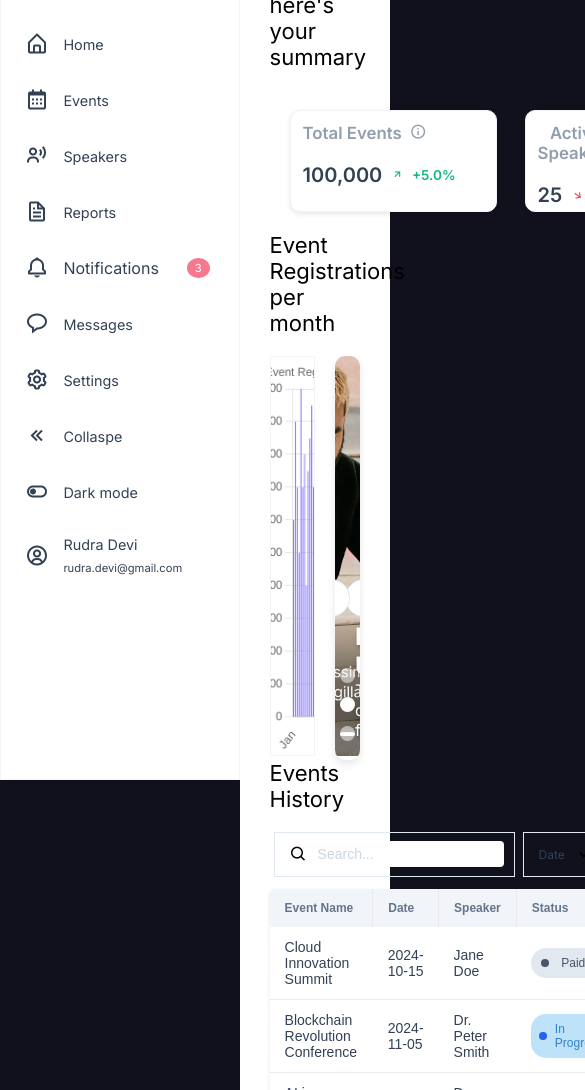
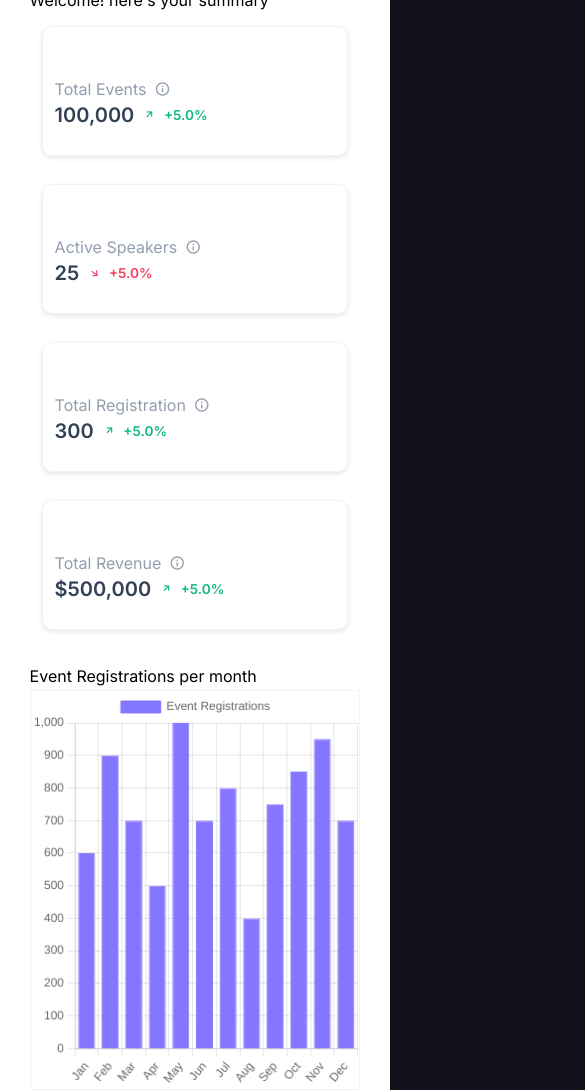
Before and after one commit to Emmanuel-222/Event-management-dashboard, a plain HTML site: page index.html in a window 390 px wide. Shown: the part 64-1154 px from the top of the page, 585 px wide, since content can reach past the window. Drawn offline with nearby package versions, Linux system fonts and the light colour scheme.

Commit message:
This push is for responsiveness

```diff
--- a/app.js
+++ b/app.js
@@ -262,3 +262,10 @@ window.addEventListener('click', (e) => {
     modal.style.display = "none";
   }
 });
+
+// Collaspe
+const CollaspeSidebar = document.getElementById("collaspe");
+
+CollaspeSidebar.addEventListener("click", () => {
+  document.querySelector(".sidebar").classList.toggle("collaspe")
+})
--- a/index.html
+++ b/index.html
@@ -12,7 +12,9 @@
   </head>
   <body>
     <aside class="sidebar">
-      <nav>
+      <!-- Hambuger -->
+      <i class='bx bx-menu hambuger'></i>
+      <nav class="nav-bar">
         <header class="logo">
           <h1>Full Logo</h1>
         </header>
@@ -20,61 +22,61 @@
           <li>
             <a href="#">
               <i class="bx bx-home-alt icon"></i>
-              <span class="text">Home</span>
+              <span class="text label">Home</span>
             </a>
           </li>
           <li>
             <a href="#" class="event" data-event="Event Name">
               <i class="bx bx-calendar icon"></i>
-              <span class="text">Events</span>
+              <span class="text label">Events</span>
             </a>
           </li>
           <li>
             <a href="#">
               <i class="bx bx-user-voice icon"></i>
-              <span class="text">Speakers</span>
+              <span class="text label">Speakers</span>
             </a>
           </li>
           <li>
             <a href="#">
               <i class="bx bx-file icon"></i>
-              <span class="text">Reports</span>
+              <span class="text label">Reports</span>
             </a>
           </li>
           <li>
             <a href="#">
               <i class="bx bx-bell icon"></i>
-              <span class="notification">Notifications <span>3</span></span>
+              <span class="notification label">Notifications <span>3</span></span>
             </a>
           </li>
           <li>
             <a href="#">
               <i class="bx bx-message-rounded icon"></i>
-              <span class="text">Messages</span>
+              <span class="text label">Messages</span>
             </a>
           </li>
           <li>
             <a href="#">
               <i class="bx bx-cog icon"></i>
-              <span class="text">Settings</span>
+              <span class="text label">Settings</span>
             </a>
           </li>
           <li>
-            <a href="#">
+            <a href="#" id="collaspe">
               <i class="bx bx-chevrons-left icon"></i>
-              <span class="text">Collaspe</span>
+              <span class="text label">Collaspe</span>
             </a>
           </li>
           <li>
             <a href="#">
               <i class="bx bx-toggle-left icon"></i>
-              <span class="text">Dark mode</span>
+              <span class="text label">Dark mode</span>
             </a>
           </li>
           <li>
             <a href="#">
               <i class="bx bx-user-circle icon"></i>
-              <span class="text">
+              <span class="text label">
                 <p class="name">Rudra Devi</p>
                 <p class="email">rudra.devi@gmail.com</p>
               </span>
@@ -200,10 +202,10 @@
           </ul>
 
           <ul>
-            <li>
+            <li class="sort">
               <p>Sort:</p>
             </li>
-            <li>
+            <li class="sort-dropdown">
               <p>Most Recent</p>
               <i class="bx bx-chevron-down"></i>
             </li>
--- a/style.css
+++ b/style.css
@@ -18,9 +18,21 @@ body{
   top: 0;
   left: 0;
   height: 100%;
-  width: 240px;
+  width: 15rem;
   background: #fff;
-  transition: all 0.5s ease;
+  transition: width 0.5s ease;
+}
+
+.hambuger{
+  color: #000;
+}
+
+.sidebar.collaspe{
+  width: 60px;
+}
+
+.sidebar.collaspe .label{
+  display: none;
 }
 
 .sidebar nav{
@@ -38,6 +50,12 @@ body{
   margin: 1rem 1.75rem;
   background-color: #2563EB;
   padding: 0.5rem;
+  transition: margin-right ease 0.5s;
+}
+
+.sidebar.collaspe .nav-bar .logo{
+  margin: 1rem 0.5rem 1rem 0.25rem;
+  font-size: 14px;
 }
 
 .sidebar ul{
@@ -219,19 +237,26 @@ body{
   min-height: 100vh;
   background-color: #fff;
   color: #000;
+  transition: margin-left 0.5s ease;
+}
+
+.sidebar.collaspe ~ .main-content{
+  margin-left: 60px;
 }
 
 .main-content h1{
   font-size: 1.375rem;
   font-weight: 400;
+  margin-top: 1.5rem;
   margin-bottom: 1.25rem;
 }
 
 .main-content .events-summary{
   display: flex;
+  flex-wrap: wrap;
   gap: 1.75rem;
   font-size: 0.9rem;
-  padding: 1.25rem;
+  padding: clamp(0.1rem, 0.75rem ,1.05rem);
   justify-content: space-between;
   align-items: stretch;
 }
@@ -302,7 +327,6 @@ body{
   display: flex;
   justify-content: space-between;
   width: 100%;
-  max-width: 1200px;
   margin: 0 auto;
   gap: 20px;
 }
@@ -414,12 +438,17 @@ body{
 
 
 /* Event History */
+
+.events-history h1 {
+  margin-top: 1.5rem;
+}
 .event-header {
   background-color: #fff;
   border-radius: 5px;
   display: flex;
   justify-content: space-between;
   align-items: center;
+  flex-wrap: wrap;
 }
 
 .event-header ul {
@@ -435,6 +464,7 @@ body{
 .event-header ul:first-of-type li:last-of-type {
   border: none;
   font-weight: 600;
+  color: #334155;
 }
 
 .event-header ul:last-of-type li:last-of-type:hover {
@@ -490,7 +520,6 @@ body{
   font-size: 16px;
   margin-right: 5px;
 }
-
 
 table {
   margin: 0.75rem 0 0 0;
@@ -673,3 +702,77 @@ td .third{
   color: #666;
   outline: none;
 }
+
+
+@media (max-width: 480px) {
+  .main-content h1,
+  .event-registration h1
+  {
+    font-size: 1rem;
+    font-weight: 400;
+    margin-bottom: 0.25rem;
+  }
+
+  .event-reg-wrapper{
+    flex-wrap: wrap;
+  }
+  .event-header ul {
+    flex-direction: column;
+    align-items: flex-start;
+    margin: 0;
+    border: 2px solid red;
+    width: 100%;
+  }
+
+  .event-header li {
+    width: 100%;
+    margin: 0;
+    padding: 0.25rem 0.25rem ;
+    border: 2px solid green;
+    font-size: 0.75rem;
+    justify-content: center;
+  }
+
+  .event-header ul:first-of-type li:last-of-type{
+    justify-content: flex-start;
+  }
+  .event-header input[type="text"] {
+    width: 100%;
+    margin-left: 0;
+    margin-top: 10px;
+    font-size: 0.9rem;
+    padding-bottom: 0.85rem;
+    box-sizing: border-box;
+  }
+  .event-header ul:last-of-type li{
+    width: auto;
+    padding: 0.25rem 0.25rem;
+    justify-content: flex-start;
+  }
+
+  .sort p{
+    width: 100%;
+    border: 2px solid blue;
+    margin: 0;
+  }
+}
+
+@media (max-width: 768px) {
+  .sidebar{
+    display: none;
+  }
+
+  .main-content{
+    margin-left: 0;
+  }
+
+  .box{
+    padding: 1.75rem 2.5rem 1.75rem 0.75rem;
+  }
+  #myBarChart,
+  .carousel-container {
+    width: 100%;
+    flex: none;
+    max-width: none;
+  }
+}
```
